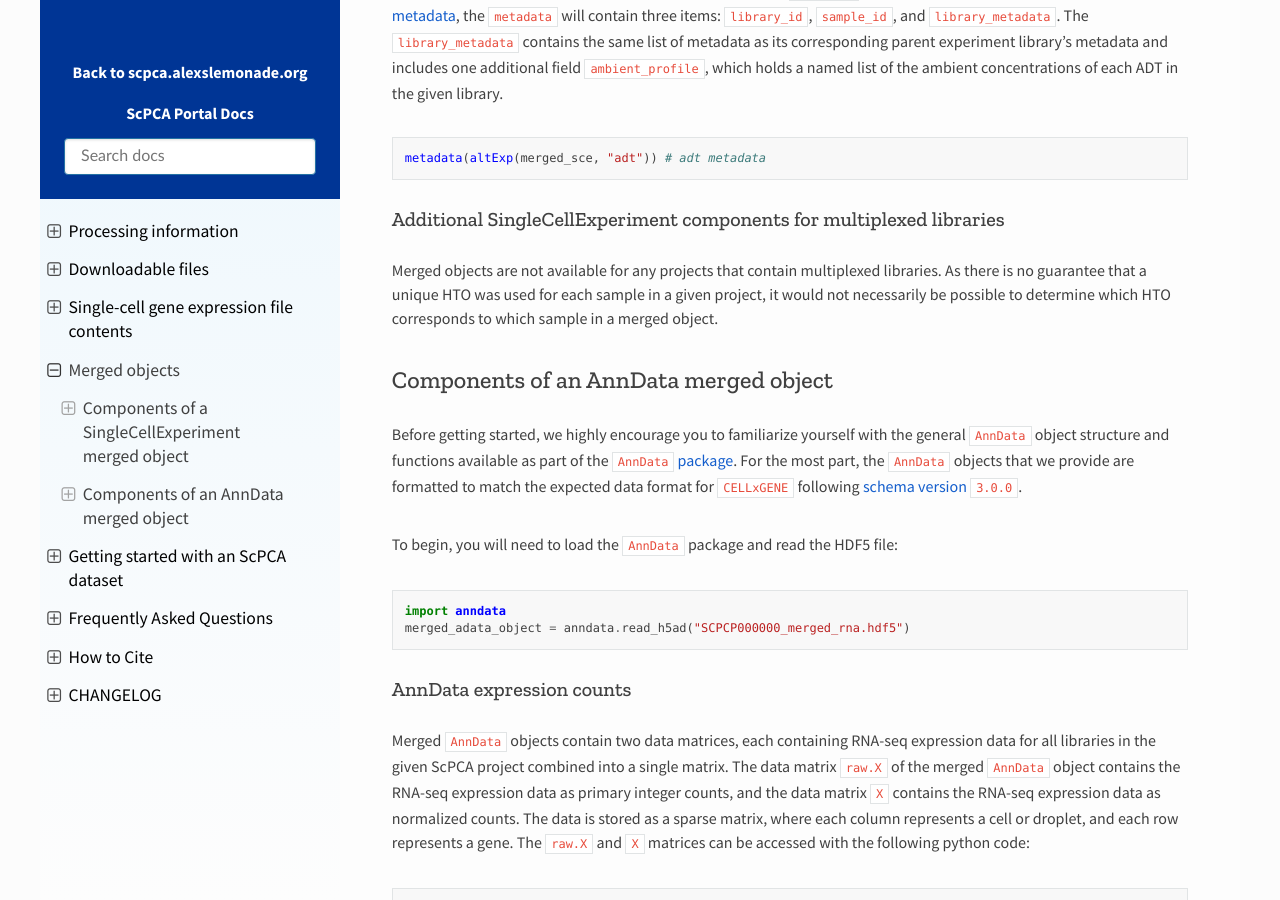
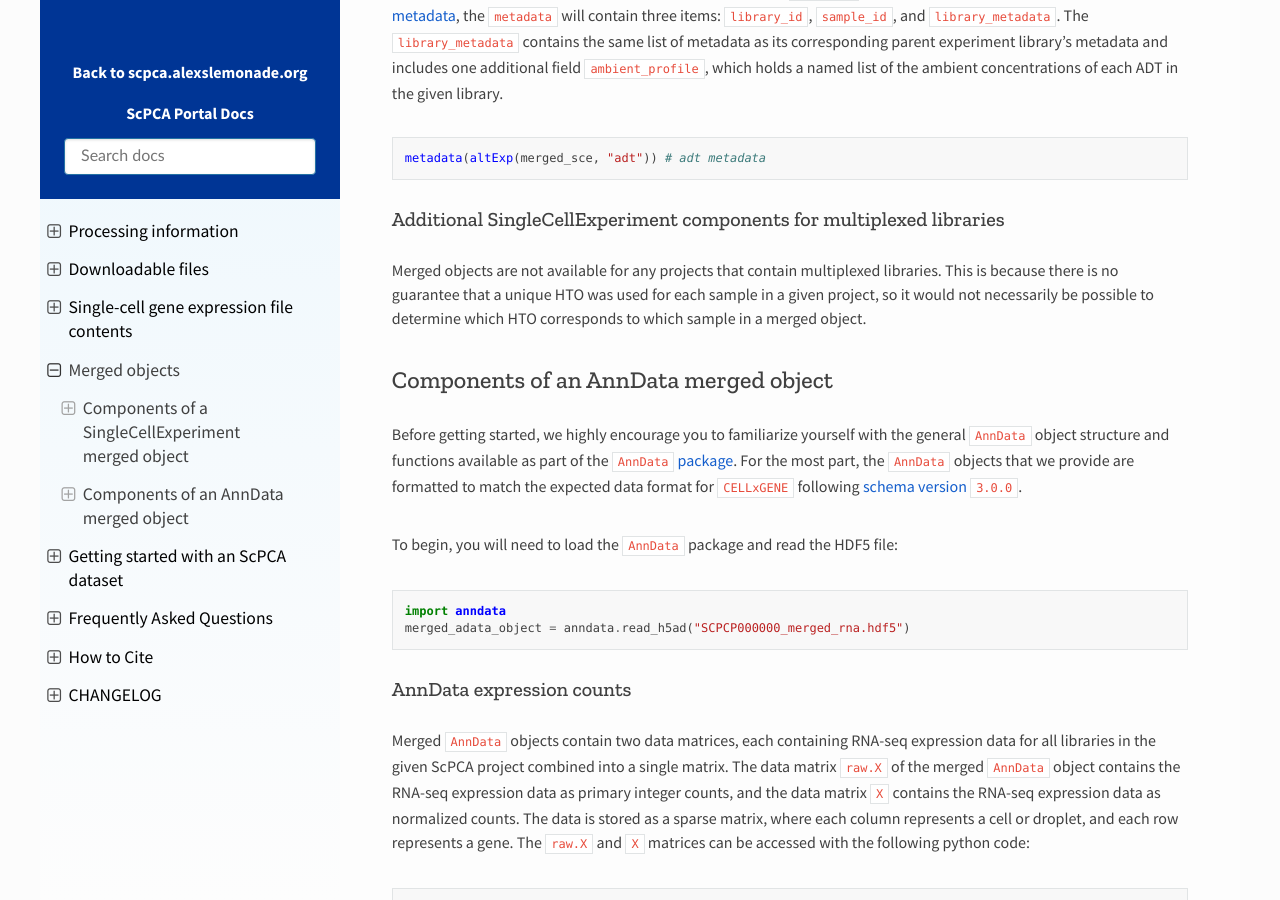
Before and after one commit to DongzeHE/scpca-docs, a Sphinx documentation site: the page built from docs/merged_objects.md, in a window 1280 px wide and 900 px high, scrolled down 9998 px. Built offline with Sphinx 7.4.7 and the Read the Docs theme 2.0.0, drawn with Linux system fonts in a browser that asks for light colours.

Commit message:
Apply suggestions from code review
Co-authored-by: Stephanie Spielman <stephanie.spielman@gmail.com>

```diff
--- a/docs/merged_objects.md
+++ b/docs/merged_objects.md
@@ -312,7 +312,7 @@ metadata(altExp(merged_sce, "adt")) # adt metadata
 ### Additional SingleCellExperiment components for multiplexed libraries
 
 Merged objects are not available for any projects that contain multiplexed libraries.
-As there is no guarantee that a unique HTO was used for each sample in a given project, it would not necessarily be possible to determine which HTO corresponds to which sample in a merged object.
+This is because there is no guarantee that a unique HTO was used for each sample in a given project, so it would not necessarily be possible to determine which HTO corresponds to which sample in a merged object.
 
 ## Components of an AnnData merged object
 
```
